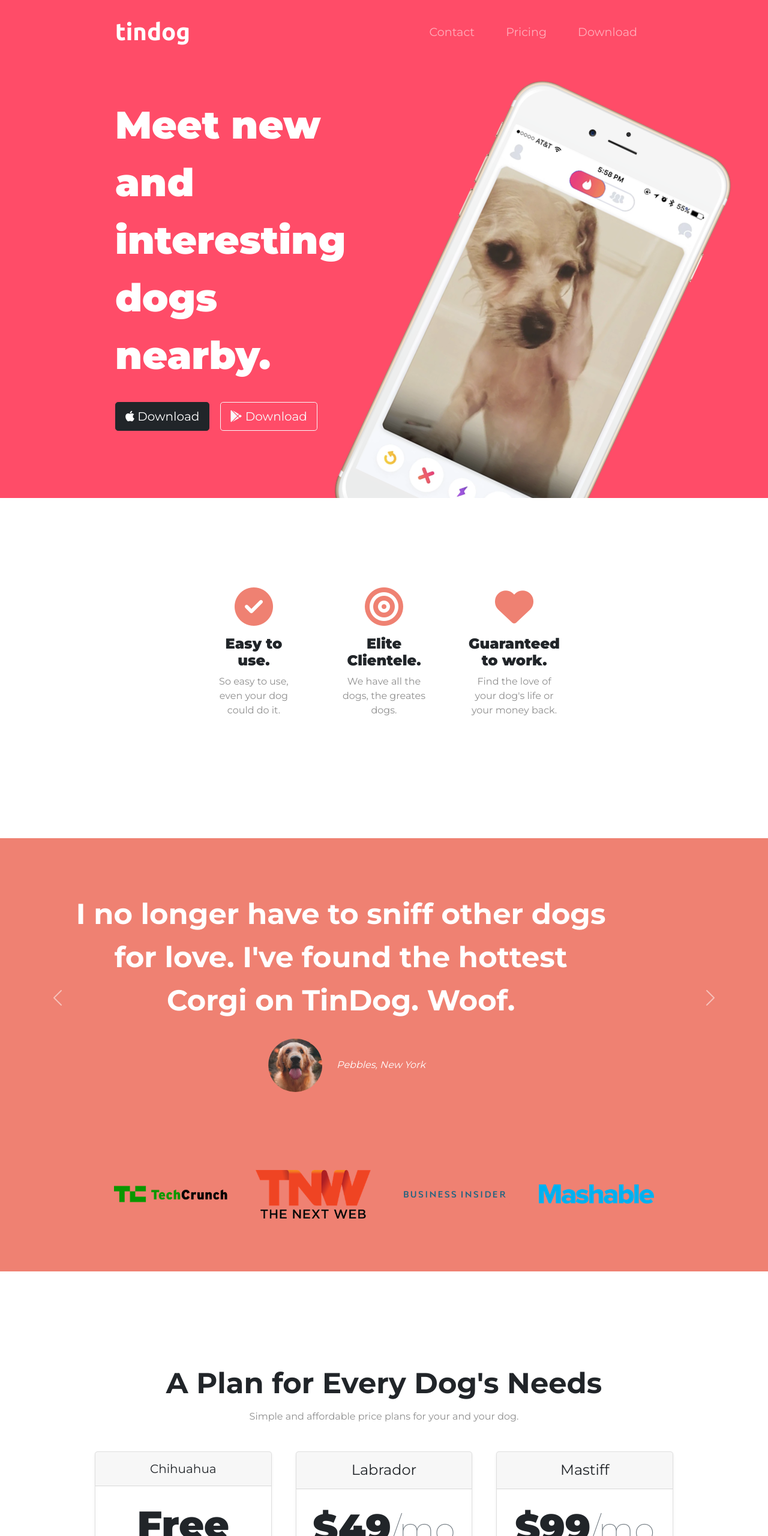
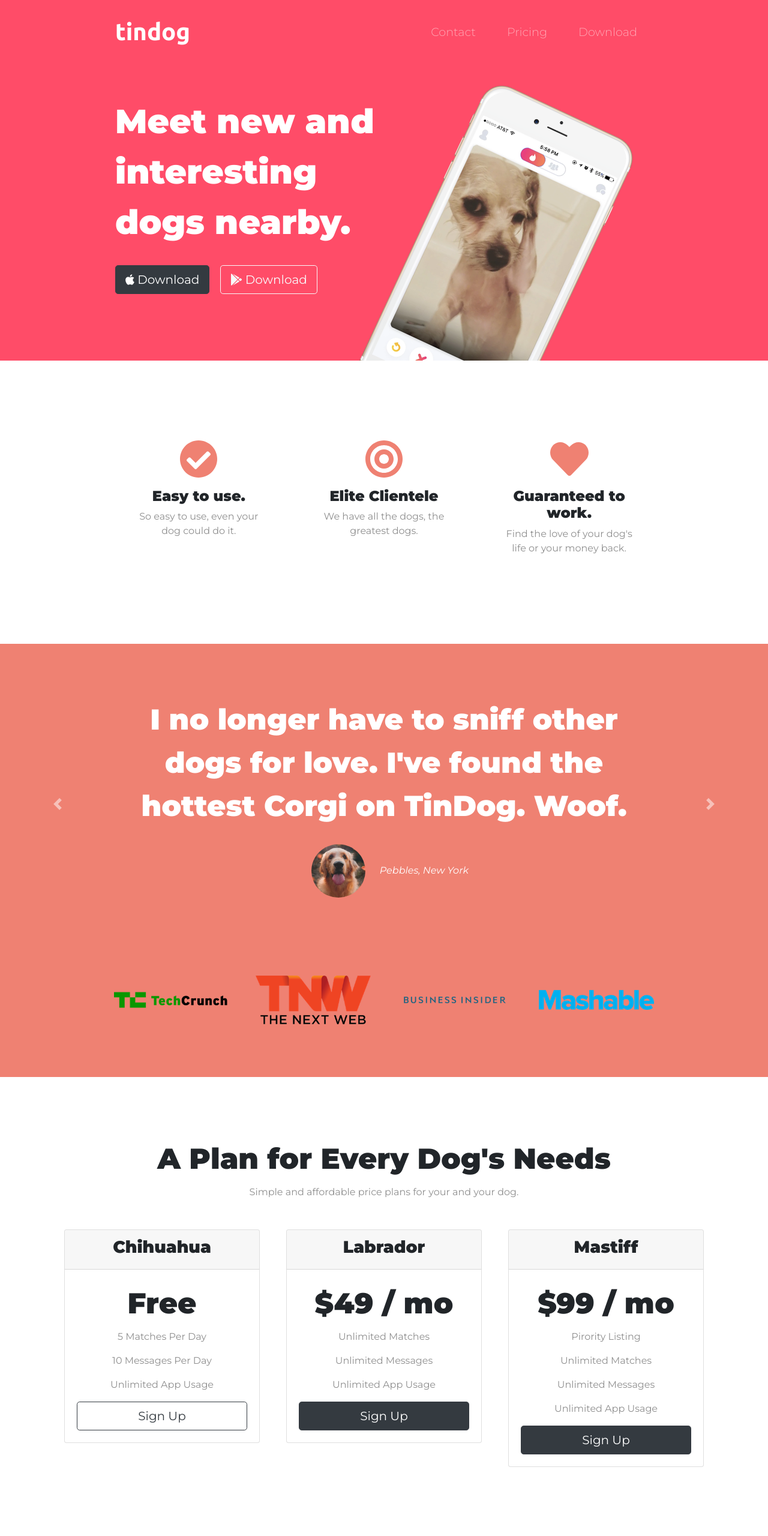
Before and after one commit to abubakrsad/tindog1, a plain HTML site: page index.html in a window 1280 px wide. Shown: the part 20-2580 px from the top of the page at 60% size. Drawn offline with nearby package versions, Linux system fonts and the light colour scheme.

Commit message:
Add files via upload

```diff
--- a/css/styles.css
+++ b/css/styles.css
@@ -1,145 +1,181 @@
-body{
+
+body {
   font-family: "Montserrat";
-
+  text-align: center;
 }
 
-#title{
-    color: #fff;
-    background-color: #ff4c68;
+h1, h2, h3, h4, h5, h6 {
+  font-family: "Montserrat";
+  font-weight: 900;
 }
 
-.container-fluid{
-    padding: 3% 15% 7%;
+p {
+  color: #8f8f8f;
 }
 
-h1{
-    font-family: 'Montserrat', sans-serif;
-    font-size: 4rem;
-    font-weight: 800;
+/* Headings */
+
+.big-heading {
+  font-family: "Montserrat";
+  font-size: 3.5rem;
   line-height: 1.5;
 }
 
-h2{
-    font-family: 'Montserrat', sans-serif;
+.section-heading {
   font-size: 3rem;
-    font-weight: 600;
   line-height: 1.5;
 }
 
-h3{
-    font-family: 'Montserrat', sans-serif;
-    font-size: 1.5rem;
-    font-weight: 800;
+/* Containers */
+
+.container-fluid{
+  padding: 7% 15%;
 }
 
-p{
-    color: #8f8f8f;
+/* Sections */
+
+.colored-section {
+  background-color: #ff4c68;
+  color: #fff;
+}
+
+.white-section {
+  background-color: #fff;
 }
 
 /* Navigation Bar */
 
-.navbar{
+.navbar {
   padding: 0 0 4.5rem;
 }
 
-.navbar-brand{
+.navbar-brand {
   font-family: "Ubuntu";
   font-size: 2.5rem;
   font-weight: bold;
 }
 
-.nav-item{
+.nav-item {
   padding: 0 18px;
 }
 
-.nav-link{
+.nav-link {
   font-size: 1.2rem;
   font-family: "Montserrat";
+  font-weight: 300;
 }
 
-/*Download Buttons */
+/* Buttons */
 
-.download-button{
+.download-button {
   margin: 5% 3% 5% 0;
 }
 
-/* Title image */
+/* Title Section */
 
-.title-image{
+#title {
+  background-color: #ff4c68;
+  color: #fff;
+  text-align: left;
+}
+
+#title .container-fluid {
+  padding: 3% 15% 7%;
+}
+
+/* Title Image */
+
+.title-image {
+  width: 60%;
   transform: rotate(25deg);
   position: absolute;
-    right:15%;
+  right: 30%;
 }
 
-/* Features */
+/* Features Section */
 
-#features{
-    padding: 7% 15%;
-    background-color: #fff;
+#features {
   position: relative;
-    z-index: 1;
 }
-.feature-box{
-    text-align: center;
-    padding: 5%;
+
+.feature-title {
+  font-size: 1.5rem;
 }
-.icon{
+
+.feature-box {
+  padding: 4.5%;
+}
+
+.icon {
   color: #ef8172;
   margin-bottom: 1rem;
 }
-.icon:hover{
+
+.icon:hover {
   color: #ff4c68;
-    transition: 0.5s;
 }
 
-/* Testimonials */
+/* Testimonial Section */
 
-#testimonials{
-    text-align: center;
+#testimonials {
   background-color: #ef8172;
-    color: #fff;
 }
-.testimonial-image{
+
+.testimonial-text {
+  font-size: 3rem;
+  line-height: 1.5;
+}
+
+.testimonial-image {
   width: 10%;
   border-radius: 100%;
   margin: 20px;
 }
-.carousel-item{
-    padding: 7% 15%;
+
+
+#press {
+  background-color: #ef8172;
+  padding-bottom: 3%;
 }
 
-#press{
-    background-color: #ef8172;
-    text-align: center;
-    padding-bottom: 3%;
-}
-.press-logo{
+.press-logo {
   width: 15%;
   margin: 20px 20px 50px;
 }
-/*Pricing section*/
-#pricing{
-    padding: 150px;
-    text-align: center;
+
+/* Pricing Section */
+
+#pricing {
+  padding: 100px;
 }
+
+.price-text {
+  font-size: 3rem;
+  line-height: 1.5;
+}
+
 .pricing-column {
   padding: 3% 2%;
 }
 
-@media (max-width: 1064px){
-    .title-image{
+/* CTA Section */
+
+
+/* Footer Section */
+
+
+.social-icon {
+  margin: 20px 10px;
+}
+
+@media (max-width: 1028px) {
+
+  #title {
+    text-align: center;
+  }
+
+  .title-image {
     position: static;
     transform: rotate(0);
-        width: 50%;
-    }
-    #title{
-        text-align: center;
   }
 }
-
-@media (max-width: 1150px){
-    .download-button{
-       margin-right: 8%;
-       margin-top: 0;
-    }
-}
--- a/index.html
+++ b/index.html
@@ -4,115 +4,134 @@
 <head>
   <meta charset="utf-8">
   <title>TinDog</title>
-  <!--CSS files -->
-  <link href="https://cdn.jsdelivr.net/npm/bootstrap@5.0.2/dist/css/bootstrap.min.css" rel="stylesheet" integrity="sha384-EVSTQN3/azprG1Anm3QDgpJLIm9Nao0Yz1ztcQTwFspd3yD65VohhpuuCOmLASjC" crossorigin="anonymous">
-  <link rel="stylesheet" href="css/styles.css">
-  <!--Fonts -->
+
+  <!-- Google Fonts -->
   <link rel="preconnect" href="https://fonts.googleapis.com">
   <link rel="preconnect" href="https://fonts.gstatic.com" crossorigin>
-<link href="https://fonts.googleapis.com/css2?family=Montserrat:wght@100;400;700;900&family=Ubuntu:wght@300;400;700&display=swap" rel="stylesheet">
-  <script src="https://kit.fontawesome.com/e57f0d582d.js" crossorigin="anonymous"></script>
-  <!--JS files -->
-  <script src="https://code.jquery.com/jquery-3.6.0.slim.min.js" integrity="sha256-u7e5khyithlIdTpu22PHhENmPcRdFiHRjhAuHcs05RI=" crossorigin="anonymous"></script>
-  <script src="https://cdn.jsdelivr.net/npm/@popperjs/core@2.9.2/dist/umd/popper.min.js" integrity="sha384-IQsoLXl5PILFhosVNubq5LC7Qb9DXgDA9i+tQ8Zj3iwWAwPtgFTxbJ8NT4GN1R8p" crossorigin="anonymous"></script>
-  <script src="https://cdn.jsdelivr.net/npm/bootstrap@5.0.2/dist/js/bootstrap.min.js" integrity="sha384-cVKIPhGWiC2Al4u+LWgxfKTRIcfu0JTxR+EQDz/bgldoEyl4H0zUF0QKbrJ0EcQF" crossorigin="anonymous"></script>
+  <link href="https://fonts.googleapis.com/css2?family=Montserrat:ital,wght@0,100;0,200;0,300;0,400;0,500;0,600;0,700;0,800;0,900;1,100;1,200;1,300;1,400;1,500;1,600;1,700;1,800;1,900&family=Ubuntu:ital,wght@0,300;0,400;0,500;0,700;1,300;1,400;1,500;1,700&display=swap" rel="stylesheet">
+
+  <!-- CSS Stylesheets -->
+  <link rel="stylesheet" href="https://maxcdn.bootstrapcdn.com/bootstrap/4.0.0/css/bootstrap.min.css" integrity="sha384-Gn5384xqQ1aoWXA+058RXPxPg6fy4IWvTNh0E263XmFcJlSAwiGgFAW/dAiS6JXm" crossorigin="anonymous">
+  <link rel="stylesheet" href="css/styles.css">
+
+  <!-- Font Awesome -->
+  <script defer src="https://use.fontawesome.com/releases/v5.0.7/js/all.js"></script>
+
+  <!-- Bootstrap Scripts -->
+  <script src="https://code.jquery.com/jquery-3.2.1.slim.min.js" integrity="sha384-KJ3o2DKtIkvYIK3UENzmM7KCkRr/rE9/Qpg6aAZGJwFDMVNA/GpGFF93hXpG5KkN" crossorigin="anonymous"></script>
+  <script src="https://cdnjs.cloudflare.com/ajax/libs/popper.js/1.12.9/umd/popper.min.js" integrity="sha384-ApNbgh9B+Y1QKtv3Rn7W3mgPxhU9K/ScQsAP7hUibX39j7fakFPskvXusvfa0b4Q" crossorigin="anonymous"></script>
+  <script src="https://maxcdn.bootstrapcdn.com/bootstrap/4.0.0/js/bootstrap.min.js" integrity="sha384-JZR6Spejh4U02d8jOt6vLEHfe/JQGiRRSQQxSfFWpi1MquVdAyjUar5+76PVCmYl" crossorigin="anonymous"></script>
 </head>
 
 <body>
 
-  <section id="title">
+  <section class="colored-section" id="title">
+
     <div class="container-fluid">
+
       <!-- Nav Bar -->
 
       <nav class="navbar navbar-expand-lg navbar-dark">
-      <a class="navbar-brand">tindog</a>
-    <button class="navbar-toggler" type="button" data-bs-toggle="collapse" data-bs-target="#navbarTogglerDemo01" aria-controls="navbarTogglerDemo01" aria-expanded="false" aria-label="Toggle navigation">
+
+        <a class="navbar-brand" href="">tindog</a>
+
+        <button class="navbar-toggler" type="button" data-toggle="collapse" data-target="#navbarTogglerDemo02">
             <span class="navbar-toggler-icon"></span>
         </button>
 
-  <div class="collapse navbar-collapse  justify-content-end" id="navbarTogglerDemo01">
-    <ul class="navbar-nav ">
+        <div class="collapse navbar-collapse" id="navbarTogglerDemo02">
+
+          <ul class="navbar-nav ml-auto">
             <li class="nav-item">
-            <a class="nav-link">Contact</a>
+              <a class="nav-link" href="#footer">Contact</a>
             </li>
             <li class="nav-item">
-            <a class="nav-link">Pricing</a>
+              <a class="nav-link" href="#pricing">Pricing</a>
             </li>
             <li class="nav-item">
-            <a class="nav-link">Download</a>
+              <a class="nav-link" href="#cta">Download</a>
             </li>
           </ul>
+
         </div>
       </nav>
 
 
       <!-- Title -->
-    <div class="row no-gutters">
-      <div class="col-lg-6 col-md-12 col-sm-12">
-          <h1>Meet new and interesting dogs nearby.</h1>
-          <button type="button" class="btn btn-lg btn-dark download-button"><i class="fa-brands fa-apple"></i> Download</button>
-          <button type="button" class="btn btn-lg btn-outline-light download-button"><i class="fa-brands fa-google-play"></i> Download</button>
+
+      <div class="row">
+
+        <div class="col-lg-6">
+          <h1 class="big-heading">Meet new and interesting dogs nearby.</h1>
+          <button type="button" class="btn btn-dark btn-lg download-button"><i class="fab fa-apple"></i> Download</button>
+          <button type="button" class="btn btn-outline-light btn-lg download-button"><i class="fab fa-google-play"></i> Download</button>
         </div>
-      <div class="col-lg-6 col-md-12">
+
+        <div class="col-lg-6">
           <img class="title-image" src="images/iphone6.png" alt="iphone-mockup">
         </div>
+
       </div>
+
     </div>
+
   </section>
 
 
   <!-- Features -->
 
-  <section id="features">
+  <section class="white-section" id="features">
+
     <div class="container-fluid">
+
       <div class="row">
         <div class="feature-box col-lg-4">
-      <i class="icon fa-solid fa-circle-check fa-4x"></i>
-      <h3>Easy to use.</h3>
+          <i class="icon fas fa-check-circle fa-4x"></i>
+          <h3 class="feature-title">Easy to use.</h3>
           <p>So easy to use, even your dog could do it.</p>
         </div>
 
         <div class="feature-box col-lg-4">
-      <i class="icon fa-solid fa-bullseye fa-4x"></i>
-      <h3>Elite Clientele.</h3>
-      <p>We have all the dogs, the greates dogs.</p>
+          <i class="icon fas fa-bullseye fa-4x"></i>
+          <h3 class="feature-title">Elite Clientele</h3>
+          <p>We have all the dogs, the greatest dogs.</p>
         </div>
 
         <div class="feature-box col-lg-4">
-      <i class="icon fa-solid fa-heart fa-4x"></i>
-      <h3>Guaranteed to work.</h3>
+          <i class="icon fas fa-heart fa-4x"></i>
+          <h3 class="feature-title">Guaranteed to work.</h3>
           <p>Find the love of your dog's life or your money back.</p>
         </div>
       </div>
+
+
     </div>
   </section>
 
 
   <!-- Testimonials -->
 
-  <section id="testimonials">
+  <section class="colored-section" id="testimonials">
 
-    <div id="carouselExampleIndicators" class="carousel slide" data-bs-ride="carousel" data-bs-pause='hover'>
+    <div id="testimonial-carousel" class="carousel slide" data-ride="false">
       <div class="carousel-inner">
-        <div class="carousel-item active">
-          <h2>I no longer have to sniff other dogs for love. I've found the hottest Corgi on TinDog. Woof.</h2>
+        <div class="carousel-item active container-fluid">
+          <h2 class="testimonial-text">I no longer have to sniff other dogs for love. I've found the hottest Corgi on TinDog. Woof.</h2>
           <img class="testimonial-image" src="images/dog-img.jpg" alt="dog-profile">
           <em>Pebbles, New York</em>
         </div>
-        <div class="carousel-item">
-          <h2>I no longer have to sniff other dogs for love. I've found the hottest Corgi on TinDog. Woof.</h2>
-          <img class="testimonial-image" src="images/lady-img.jpg" alt="dog-profile">
-          <em>Beverly, Illionois</em>
+        <div class="carousel-item container-fluid">
+          <h2 class="testimonial-text">My dog used to be so lonely, but with TinDog's help, they've found the love of their life. I think.</h2>
+          <img class="testimonial-image" src="images/lady-img.jpg" alt="lady-profile">
+          <em>Beverly, Illinois</em>
         </div>
       </div>
-      <button class="carousel-control-prev" type="button" data-bs-target="#carouselExampleIndicators" data-bs-slide="prev">
-        <span class="carousel-control-prev-icon" aria-hidden="true"></span>
-        <span class="visually-hidden">Previous</span>
-      </button>
-      <button class="carousel-control-next" type="button" data-bs-target="#carouselExampleIndicators" data-bs-slide="next">
-        <span class="carousel-control-next-icon" aria-hidden="true"></span>
-        <span class="visually-hidden">Next</span>
-      </button>
+      <a class="carousel-control-prev" href="#testimonial-carousel" role="button" data-slide="prev">
+    <span class="carousel-control-prev-icon"></span>
+      </a>
+      <a class="carousel-control-next" href="#testimonial-carousel" role="button" data-slide="next">
+    <span class="carousel-control-next-icon"></span>
+      </a>
     </div>
 
   </section>
@@ -120,7 +139,7 @@
 
   <!-- Press -->
 
-  <section id="press">
+  <section class="colored-section" id="press">
     <img class="press-logo" src="images/techcrunch.png" alt="tc-logo">
     <img class="press-logo" src="images/tnw.png" alt="tnw-logo">
     <img class="press-logo" src="images/bizinsider.png" alt="biz-insider-logo">
@@ -131,62 +150,62 @@
 
   <!-- Pricing -->
 
-  <section id="pricing">
+  <section class="white-section" id="pricing">
 
-    <h2>A Plan for Every Dog's Needs</h2>
+    <h2 class="section-heading">A Plan for Every Dog's Needs</h2>
     <p>Simple and affordable price plans for your and your dog.</p>
 
-    <div class="row row-cols-1 row-cols-md-3 mb-3 text-center">
+    <div class="row">
 
       <div class="pricing-column col-lg-4 col-md-6">
-        <div class="card mb-4 rounded-3 shadow-sm">
-          <div class="card-header py-3">
-            <h5 class="my-0 fw-normal">Chihuahua</h5>
+        <div class="card">
+          <div class="card-header">
+            <h3>Chihuahua</h3>
           </div>
           <div class="card-body">
-            <h1 class="card-title pricing-card-title">Free</h1>
-            <ul class="list-unstyled mt-3 mb-4">
+            <h2 class="price-text">Free</h2>
             <p>5 Matches Per Day</p>
             <p>10 Messages Per Day</p>
             <p>Unlimited App Usage</p>
-            </ul>
-            <button type="button" class="w-100 btn btn-lg btn-block btn-outline-primary">Sign up</button>
+            <button class="btn btn-lg btn-block btn-outline-dark" type="button">Sign Up</button>
           </div>
         </div>
       </div>
+
       <div class="pricing-column col-lg-4 col-md-6">
-        <div class="card mb-4 rounded-3 shadow-sm">
-          <div class="card-header py-3">
-            <h4 class="my-0 fw-normal">Labrador</h4>
+        <div class="card">
+          <div class="card-header">
+            <h3>Labrador</h3>
           </div>
           <div class="card-body">
-            <h1 class="card-title pricing-card-title">$49<small class="text-muted fw-light">/mo</small></h1>
-            <ul class="list-unstyled mt-3 mb-4">
+            <h2 class="price-text">$49 / mo</h2>
             <p>Unlimited Matches</p>
             <p>Unlimited Messages</p>
             <p>Unlimited App Usage</p>
-            </ul>
-            <button type="button" class="btn btn-lg btn-block btn-outline-primary">Sign up</button>
+            <button class="btn btn-lg btn-block btn-dark" type="button">Sign Up</button>
           </div>
         </div>
       </div>
-      <div class="pricing-column col-lg-4 col-md-6">
-        <div class="card mb-4 rounded-3 shadow-sm">
-          <div class="card-header py-3">
-            <h4 class="my-0 fw-normal">Mastiff</h4>
+
+      <div class="pricing-column col-lg-4">
+        <div class="card">
+          <div class="card-header">
+            <h3>Mastiff</h3>
           </div>
           <div class="card-body">
-            <h1 class="card-title pricing-card-title">$99<small class="text-muted fw-light">/mo</small></h1>
-            <ul class="list-unstyled mt-3 mb-4">
+            <h2 class="price-text">$99 / mo</h2>
             <p>Pirority Listing</p>
             <p>Unlimited Matches</p>
             <p>Unlimited Messages</p>
             <p>Unlimited App Usage</p>
-            </ul>
-            <button type="button" class="btn btn-lg btn-block btn-primary">Sign up</button>
+            <button class="btn btn-lg btn-block btn-dark" type="button">Sign Up</button>
+
           </div>
         </div>
       </div>
+
+
+
     </div>
 
   </section>
@@ -194,22 +213,30 @@
 
   <!-- Call to Action -->
 
-  <section id="cta">
+  <section class="colored-section" id="cta">
 
-    <h3>Find the True Love of Your Dog's Life Today.</h3>
-    <button type="button">Download</button>
-    <button type="button">Download</button>
+    <div class="container-fluid">
 
+      <h3 class="big-heading">Find the True Love of Your Dog's Life Today.</h3>
+      <button class="download-button btn btn-lg btn-dark" type="button"><i class="fab fa-apple"></i> Download</button>
+      <button class="download-button btn btn-lg brn-light" type="button"><i class="fab fa-google-play"></i> Download</button>
+    </div>
   </section>
 
 
   <!-- Footer -->
 
-  <footer id="footer">
+  <footer class="white-section" id="footer">
+    <div class="container-fluid">
+      <i class="social-icon fab fa-facebook-f"></i>
+      <i class="social-icon fab fa-twitter"></i>
+      <i class="social-icon fab fa-instagram"></i>
+      <i class="social-icon fas fa-envelope"></i>
+      <p>© Copyright 2018 TinDog</p>
+    </div>
+  </footer>
 
-    <p>© Copyright TinDog</p>
 
-  </footer>
 </body>
 
 </html>
```
Also changed, not shown: images/HTMAA-thumbnail.png (added), images/angela.png (added). Lines whose indentation alone changed are shown as unchanged.
